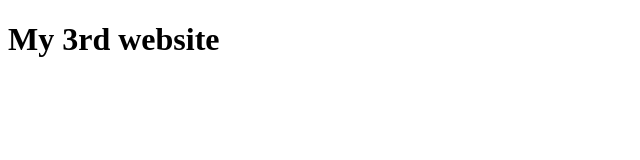
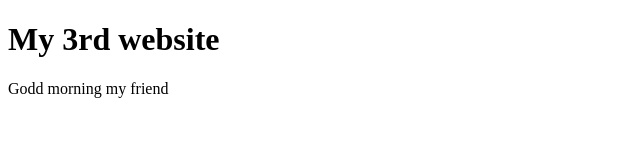
Before and after one commit to sayeed-0018/my-3rd-website, a plain HTML site: page index.html in a window 1280 px wide. Shown: the whole page, without its empty margins (0-640 px from the left). Drawn offline with Linux system fonts and the light colour scheme.

Commit message:
second changes

```diff
--- a/index.html
+++ b/index.html
@@ -7,5 +7,8 @@
 </head>
 <body>
     <h1>My 3rd website</h1>
+    <div>
+        <p>Godd morning my friend</p>
+    </div>
 </body>
 </html>
```
